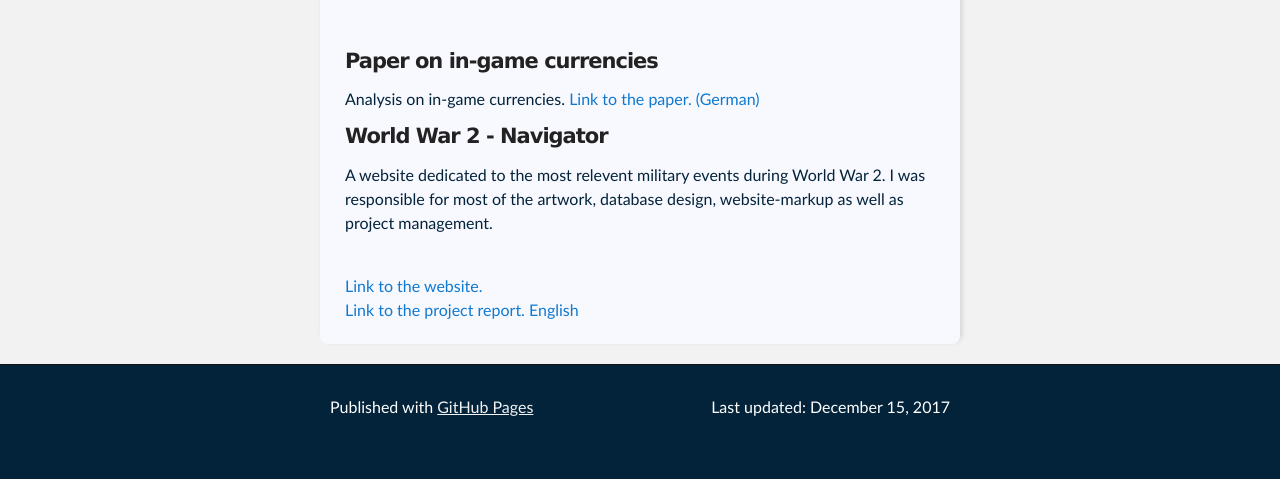
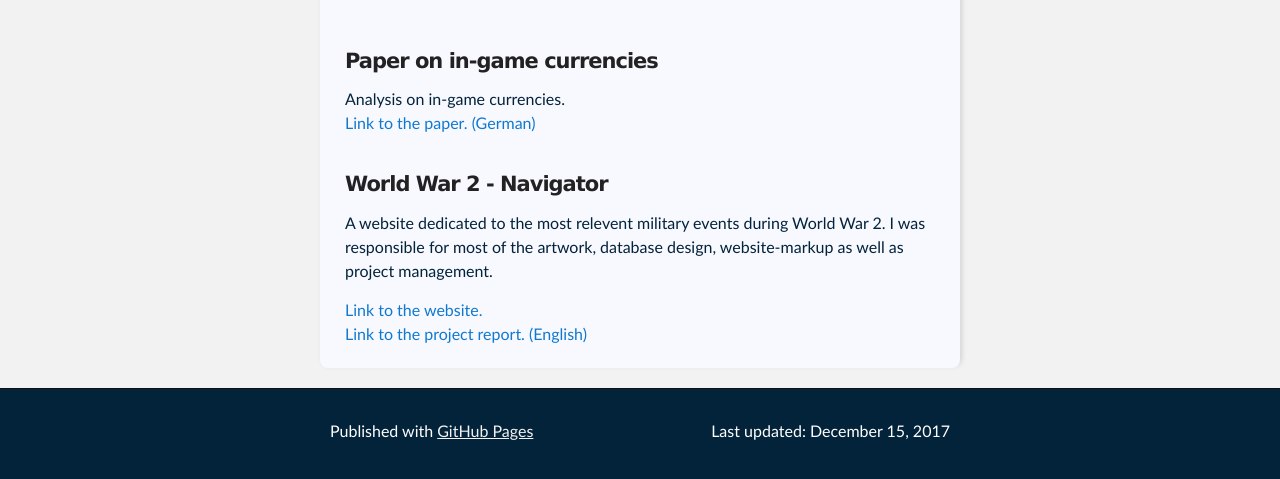
Before and after one commit to SaschaLK/SaschaLK.github.io, a Jekyll site: the page built from other.md, in a window 1280 px wide and 900 px high, scrolled down 592 px, cut to the strip 407-886 px from the top of the window. Built offline with Jekyll 4.4.1, drawn with Linux system fonts in a browser that asks for light colours; our own code applies the rules of GitHub Pages for plain Markdown files; the repository's description, which GitHub fills in, is left out.

Commit message:
add styling to other

```diff
--- a/other.md
+++ b/other.md
@@ -18,7 +18,9 @@
                 <div>
                     <h4>Paper on in-game currencies</h4>
                     Analysis on in-game currencies.
+                    <br>
                     <a href="assets/Other/W%C3%A4hrungen%20in%20Games%20-%20Medien%20und%20Wirtschaft%20-%20Sascha%20Kufahl.pdf">Link to the paper. (German)</a>
+                    <br>
                     <br>
                 </div>
                 <div>
@@ -27,10 +29,9 @@
                         A website dedicated to the most relevent military events during World War 2.
                         I was responsible for most of the artwork, database design, website-markup as well as project management.
                     </p>
-                    <br>
                     <a href="http://aca083.pstud0.mt.haw-hamburg.de/index.php">Link to the website.</a>
                     <br>
-                    <a href="assets/Other/World%20War%202%20-%20Navigator.pdf">Link to the project report. English</a>
+                    <a href="assets/Other/World%20War%202%20-%20Navigator.pdf">Link to the project report. (English)</a>
                 </div>
             </div>
         </div>
```
